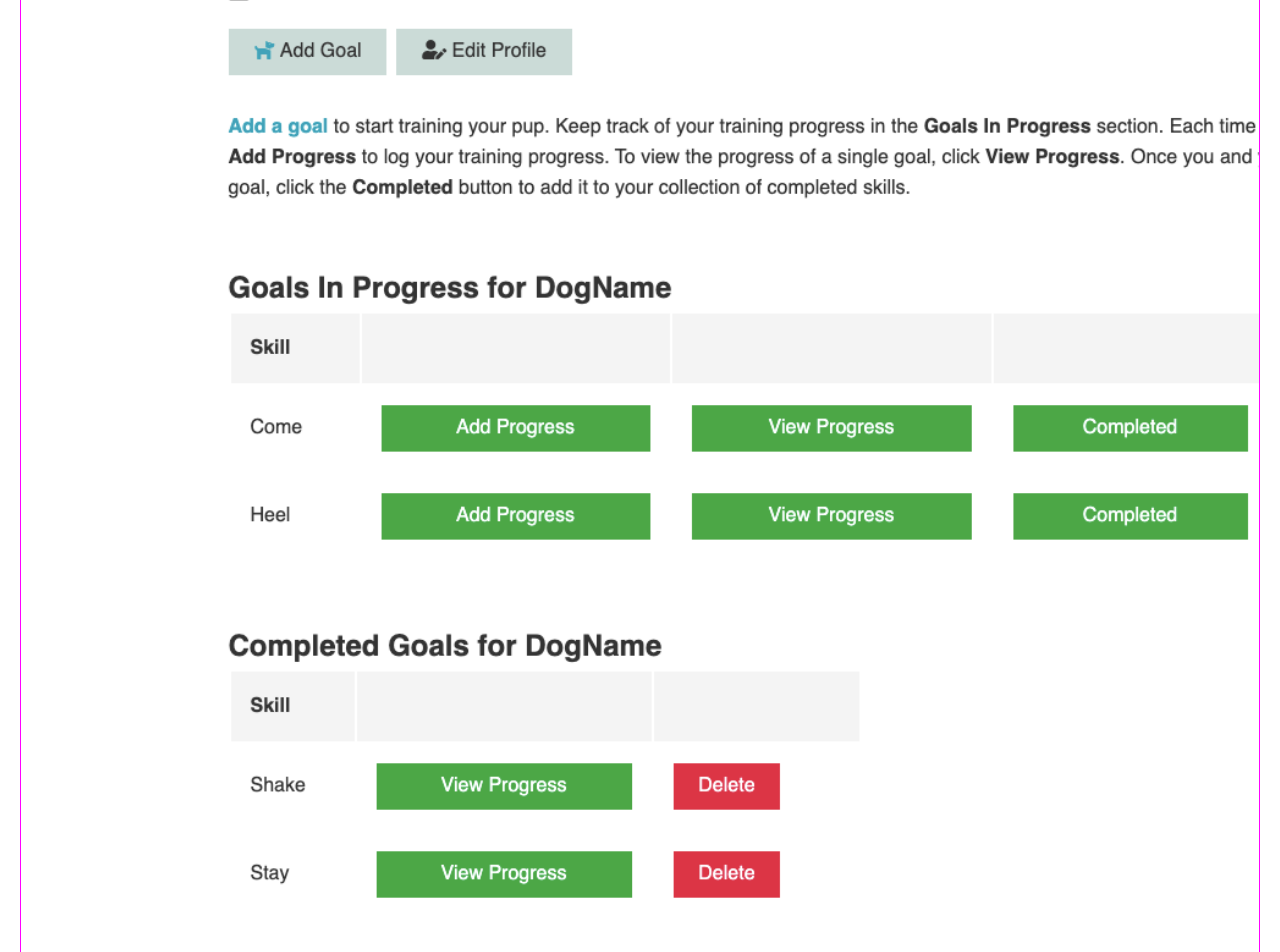
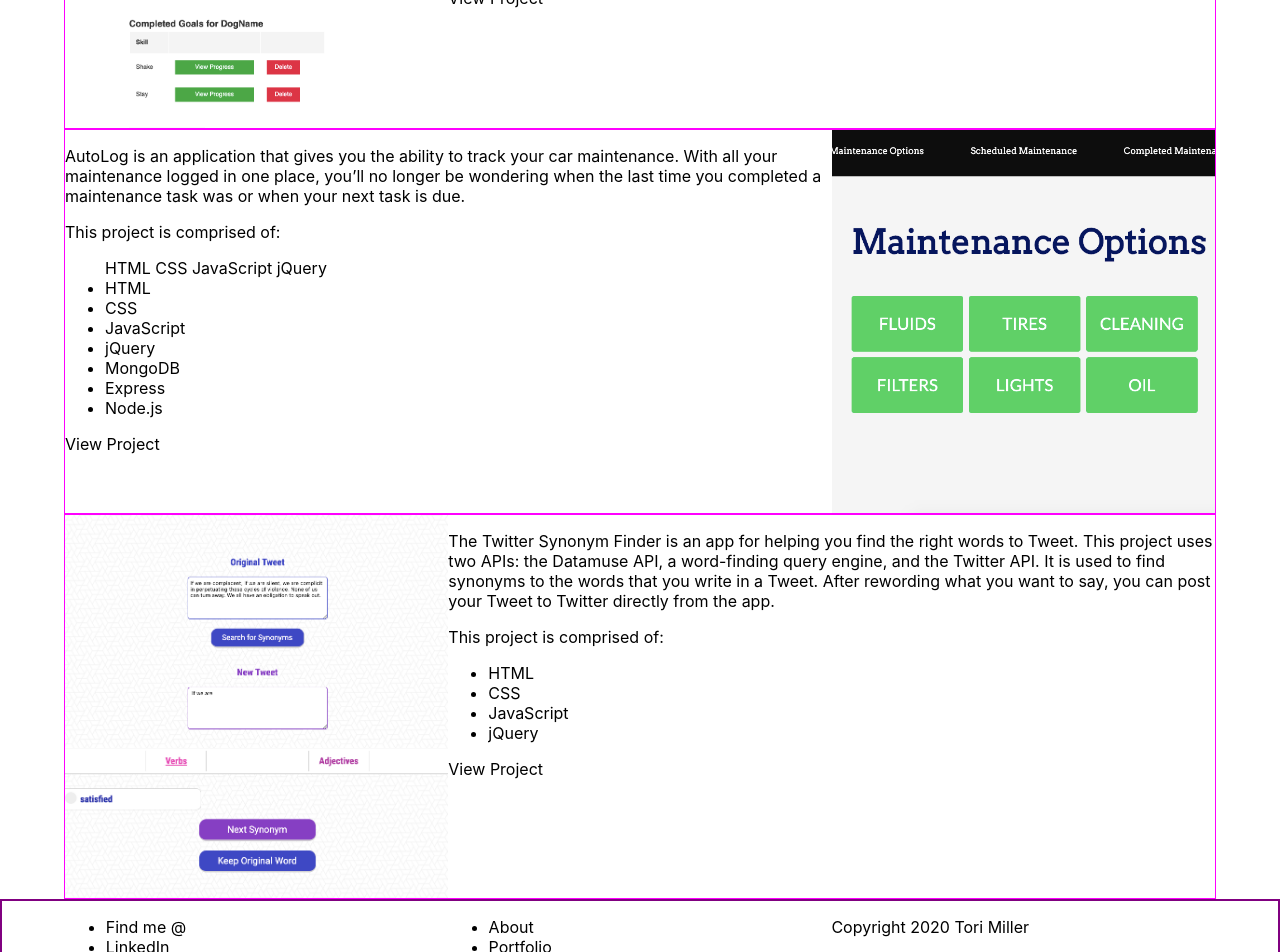
Before and after one commit to torimiller/portfolio, a React (Create React App) app in the folder client/: page /portfolio in a window 1280 px wide. Shown: the part 420-1372 px from the top of the page. Built offline with nearby package versions, Linux system fonts and the light colour scheme.

Commit message:
grid layout adjustments

```diff
--- a/client/src/App.css
+++ b/client/src/App.css
@@ -143,55 +143,94 @@ html, body {
 
 /* PORTFOLIO */
 
-.portfolio {
-  /* display: flex;
-  flex-direction: column; */
-  grid-column-start: 1;
-  grid-column-end: 6;
-  grid-row: 2;
-}
-
 .portfolio-h1 {
   text-align: center;
 }
 
 .portfolio-wrapper {
-  margin: 20px;
+  grid-column-start: 1;
+  grid-column-end: 6;
+  display: grid;
+  /* grid-gap: 3%;
+  grid-template-columns: 5% 26% 26% 26% 5%; */
+  grid-template-columns: 5% 30% 30% 30% 5%;
+  grid-template-rows: repeat(3, 1fr);
 }
 
-.portfolio-piece-left {
+.portfolio-piece-puppypal {
   border: 1px solid magenta;
-  /* display: grid;
-  grid-template-columns: 40% 60%; */
+  display: grid;
+  grid-column-start: 2;
+  grid-column-end: 5;
+  grid-row: 1;
+  grid-template-columns: repeat(3, 1fr);
 }
 
-.portfolio-piece-right {
-  border: 1px solid magenta;
-  /* display: grid;
-  grid-template-columns: 60% 40%; */
-}
-
-.portfolio-image {
+.puppypal-image {
+  grid-column-start: 1;
+  grid-column-end: 2;
   width: 100%;
 }
 
-/* .portfolio-thumbnail-wrapper {
-  display: grid;
-  grid-template-columns: 33% 33% 33%;
-  margin: 20px;
+.puppypal-content {
+  grid-column-start: 2;
+  grid-column-end: 4;
 }
 
-.portfolio-thumbnail-wrapper > img {
-  width: 90%;
-  border: .5px solid lightgray;
-} */
+
+.portfolio-piece-autolog {
+  border: 1px solid magenta;
+  display: grid;
+  grid-column-start: 2;
+  grid-column-end: 5;
+  grid-row: 2;
+  grid-template-columns: repeat(3, 1fr);
+}
+
+.autolog-image {
+  grid-column-start: 3;
+  grid-column-end: 4;
+  width: 100%;
+}
+
+.autolog-content {
+  grid-column-start: 1;
+  grid-column-end: 3;
+}
+
+.portfolio-piece-twitter {
+  border: 1px solid magenta;
+  display: grid;
+  grid-column-start: 2;
+  grid-column-end: 5;
+  grid-row: 3;
+  grid-template-columns: repeat(3, 1fr);
+}
+
+.twitter-image {
+  grid-column-start: 1;
+  grid-column-end: 2;
+  width: 100%;
+}
+
+.twitter-content {
+  grid-column-start: 2;
+  grid-column-end: 4;
+}
+
 
 
 /* CONTACT */
 .contact {
-  height: 100%;
   border: 3px solid green;
-  position: relative;
+  grid-column-start: 1;
+  grid-column-end: 6;
+  grid-row-start: 2;
+  grid-row-end: 5;
+}
+
+.contact-wrapper {
+  padding: 5%;
 }
 
 /* FOOTER */
--- a/client/src/components/Contact.js
+++ b/client/src/components/Contact.js
@@ -4,9 +4,11 @@ import { connect } from 'react-redux';
 const Contact = () => {
     return (
         <div className="contact">
-            <h1>Contact Page</h1>
-            <p>Are you looking for a full stack developer? I'd love to chat.
-                Send me a message at (email here) and let's connect.</p>
+            <div className="contact-wrapper">
+                <h1>Contact Page</h1>
+                <p>Are you looking for a full stack developer? I'd love to chat.
+                    Send me a message at (email here) and let's connect.</p>
+            </div>
         </div>
     )
 }
--- a/client/src/components/Portfolio/Portfolio.js
+++ b/client/src/components/Portfolio/Portfolio.js
@@ -7,12 +7,12 @@ import twitter from './img/twitter.png';
 
 const Portfolio = () => {
     return (
-        <div className="portfolio">
+        <Fragment>
             <h1 className="portfolio-h1">Portfolio</h1>
             <div className="portfolio-wrapper">
-                <div className="portfolio-piece-left">
-                    <img src={puppypal} className="puppypal portfolio-image" alt="puppypal-thumbnail" />
-                    <div>
+                <div className="portfolio-piece-puppypal">
+                    <img src={puppypal} className="puppypal-image" alt="puppypal-thumbnail" />
+                    <div className="puppypal-content">
                         <p>PuppyPal is an application that gives you the ability to keep track of your dog's training progress. Build a custom set of goals to teach your dog, either by choosing from our list of skills, or creating your own. Each session of training can be logged for each goal. When your pup has mastered the skill, you can add it to your collection of completed goals.</p>
                         <p>This project is comprised of:</p>
                         <ul>
@@ -21,10 +21,11 @@ const Portfolio = () => {
                             <li>React</li>
                             <li>Node.js</li>
                         </ul>
+                        <p>View Project</p>
                     </div>
                 </div>
-                <div className="portfolio-piece-right">
-                    <div>
+                <div className="portfolio-piece-autolog">
+                    <div className="autolog-content">
                         <p>AutoLog is an application that gives you the ability to track your car maintenance. With all your maintenance logged in one place, you’ll no longer be wondering when the last time you completed a maintenance task was or when your next task is due.</p>
                         <p>This project is comprised of:</p>
                         <ul>HTML CSS JavaScript jQuery
@@ -36,12 +37,13 @@ const Portfolio = () => {
                             <li>Express</li>
                             <li>Node.js</li>
                         </ul>
+                        <p>View Project</p>
                     </div>
-                    <img src={autolog} className="autolog portfolio-image" alt="autolog-thumbnail" />
+                    <img src={autolog} className="autolog-image" alt="autolog-thumbnail" />
                 </div>
-                <div className="portfolio-piece-left">
-                    <img src={twitter} className="twitter portfolio-image" alt="twitter-thumbnail" />
-                    <div>
+                <div className="portfolio-piece-twitter">
+                    <img src={twitter} className="twitter-image" alt="twitter-thumbnail" />
+                    <div className="twitter-content">
                         <p>The Twitter Synonym Finder is an app for helping you find the right words to Tweet. This project uses two APIs: the Datamuse API, a word-finding query engine, and the Twitter API. It is used to find synonyms to the words that you write in a Tweet. After rewording what you want to say, you can post your Tweet to Twitter directly from the app.</p>
                         <p>This project is comprised of:</p>
                         <ul>
@@ -50,10 +52,11 @@ const Portfolio = () => {
                             <li>JavaScript</li>
                             <li>jQuery</li>
                         </ul>
+                        <p>View Project</p>
                     </div>
                 </div>
             </div>
-        </div>
+        </Fragment>
     )
 }
 
```
